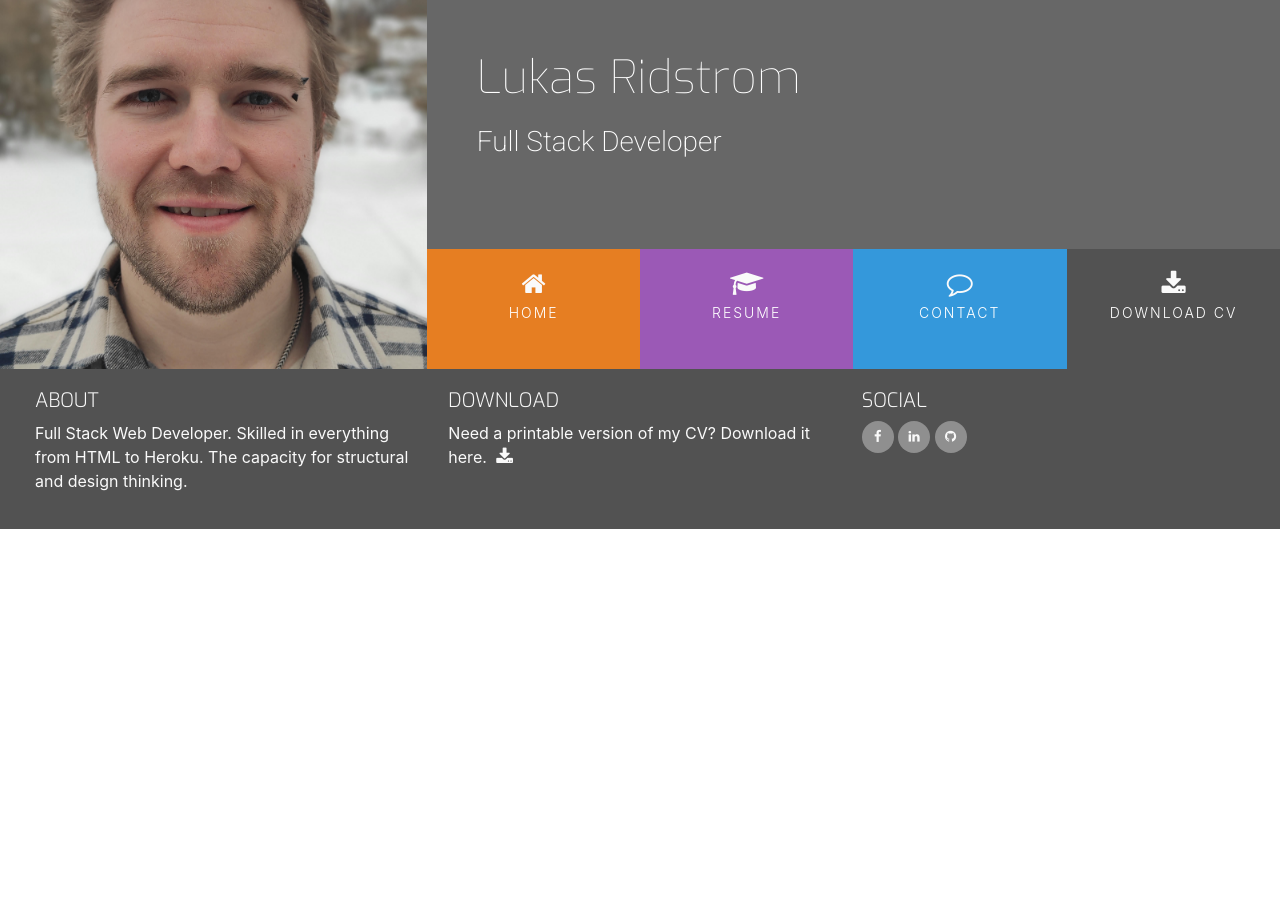
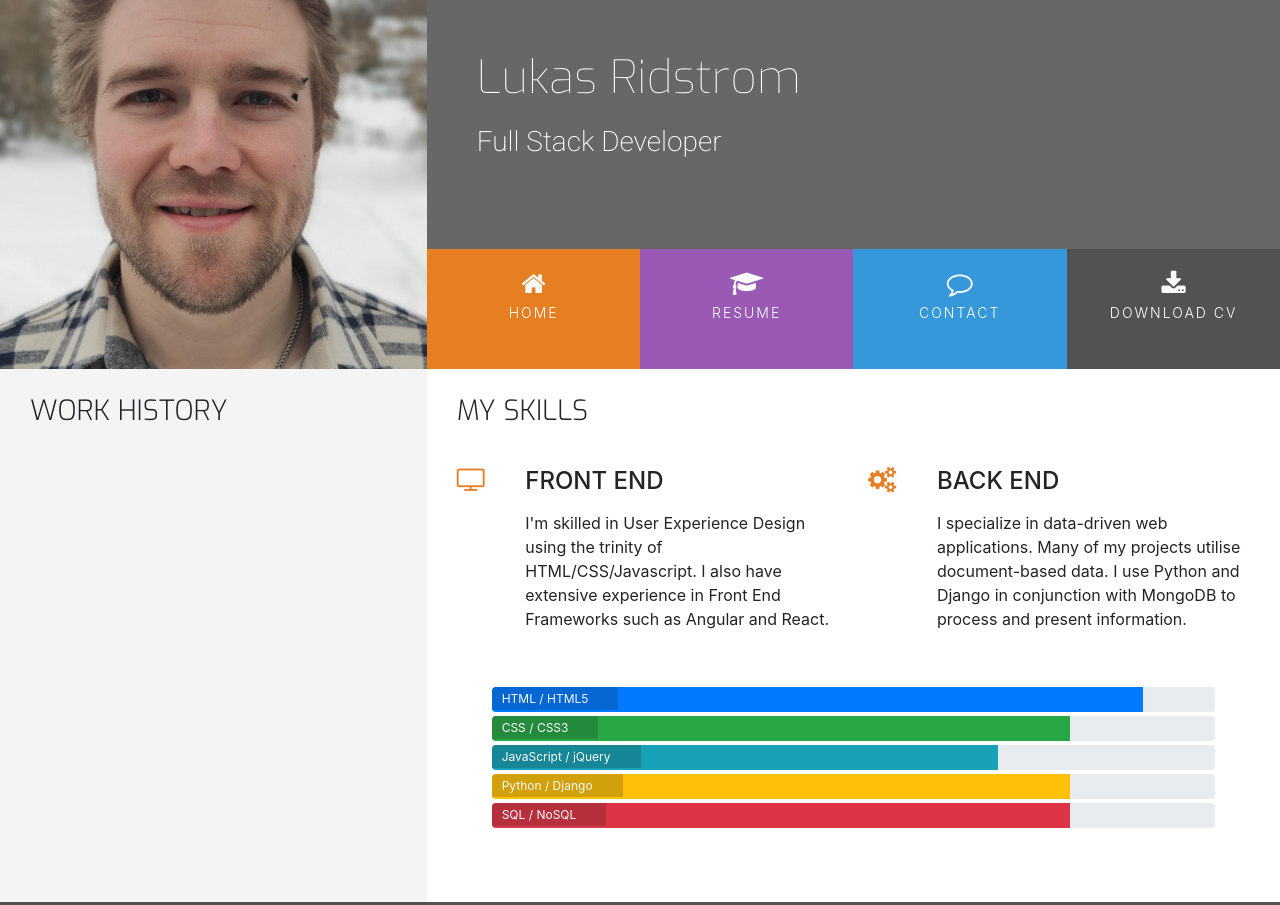
Before and after one commit to Lukasrid/resume, a plain HTML site: page resume.html in a window 1280 px wide. Shown: the top 905 px of the page. Before the commit the page ends 800 px from the top, so only its background shows below. Drawn offline with nearby package versions, Linux system fonts and the light colour scheme.

Commit message:
Start working on rsume

```diff
--- a/assets/css/style.css
+++ b/assets/css/style.css
@@ -287,4 +287,32 @@ header {
     vertical-align: top;
 }
 
-.personal-info-item .key p {}
+.personal-info-item .key p {
+    font-weight: 700;
+}
+
+.personal-info-item .value {
+    position: relative;
+    width: 60%;
+}
+
+/*------------------------------------------Skills*/
+
+.progress {
+    position: relative;
+    height: 25px;
+    margin-bottom: 4px;
+}
+
+.progress-type {
+    position: absolute;
+    left: 0px;
+    font-weight: 400;
+    padding: 3px 30px 2px 10px;
+    color: #fafafa;
+    background-color: rgba(25, 25, 25, 0.2);
+}
+
+.progress-section {
+    margin: 40px 20px;
+}
--- a/resume.html
+++ b/resume.html
@@ -24,7 +24,7 @@
                     <div class="col">
                         <ul id="nav" class="list-inline menucontainer">
                             <li class="col-6 col-sm-3 list-inline-item ui-menu-color-home menuitem">
-                                <a href="#" class="hvr-sweep-to-bottom"><i class="fa fa-home" aria-hidden="true"></i><span>Home</span></a>
+                                <a href="index.html" class="hvr-sweep-to-bottom"><i class="fa fa-home" aria-hidden="true"></i><span>Home</span></a>
                             </li>
                             <li class="col-6 col-sm-3 list-inline-item ui-menu-color-resume menuitem">
                                 <a href="#" class="hvr-sweep-to-bottom"><i class="fa fa-graduation-cap" aria-hidden="true"></i><span>Resume</span></a>
@@ -42,8 +42,87 @@
             </div>
         </div>
     </header>
-    <section>
-
+    <section class="container-fluid">
+        <div class="row">
+            <div class="col-md-4 bg-color-personal-info section-column">
+                <div class="row">
+                    <div class="col-12">
+                        <h3 class="section-heading uppercase">
+                            Work History
+                        </h3>
+                    </div>
+                </div>
+            </div>
+            <div class="col-md-8 bg-color-three-reasons section-column">
+                <div class="row">
+                    <div class="col">
+                        <h3 class="section-heading uppercase">My Skills</h3>
+                    </div>
+                </div>
+                <div class="row">
+                    <div class="col-10 ofset-1 offset-sm-0 col-sm-4 col-md-6">
+                        <div class="row">
+                            <div class="col-2">
+                                <i class="three-reasons-icon fa fa-tv" aria-hidden="true"></i>
+                            </div>
+                            <div class="col-10">
+                                <h4 class="three-reasons-heading uppercase">Front End</h4>
+                                <p>
+                                    I'm skilled in User Experience Design using the trinity of HTML/CSS/Javascript. I also have extensive experience in Front End Frameworks such as Angular and React.
+                                </p>
+                            </div>
+                        </div>
+                    </div>
+                    <div class="col-10 ofset-1 offset-sm-0 col-sm-4 col-md-6">
+                        <div class="row">
+                            <div class="col-2">
+                                <i class="three-reasons-icon fa fa-gears" aria-hidden="true"></i>
+                            </div>
+                            <div class="col-10">
+                                <h4 class="three-reasons-heading uppercase">Back End</h4>
+                                <p>
+                                    I specialize in data-driven web applications. Many of my projects utilise document-based data. I use Python and Django in conjunction with MongoDB to process and present information.
+                                </p>
+                            </div>
+                        </div>
+                    </div>
+                </div>
+                <div class="row progress-section">
+                    <div class="col">
+                        <div class="progress">
+                            <div class="progress-bar" role="progressbar" aria-valuenow="90" aria-valuemin="0" aria-valuemax="100" style="width:90%;">
+                                <span class="sr-only">90% complete</span>
+                            </div>
+                            <span class="progress-type">HTML / HTML5</span>
+                        </div>
+                        <div class="progress">
+                            <div class="progress-bar bg-success" role="progressbar" aria-valuenow="80" aria-valuemin="0" aria-valuemax="100" style="width:80%;">
+                                <span class="sr-only">80% complete</span>
+                            </div>
+                            <span class="progress-type">CSS / CSS3</span>
+                        </div>
+                        <div class="progress">
+                            <div class="progress-bar bg-info" role="progressbar" aria-valuenow="70" aria-valuemin="0" aria-valuemax="100" style="width:70%;">
+                                <span class="sr-only">70% complete</span>
+                            </div>
+                            <span class="progress-type">JavaScript / jQuery</span>
+                        </div>
+                        <div class="progress">
+                            <div class="progress-bar bg-warning" role="progressbar" aria-valuenow="80" aria-valuemin="0" aria-valuemax="100" style="width:80%;">
+                                <span class="sr-only">80% complete</span>
+                            </div>
+                            <span class="progress-type">Python / Django</span>
+                        </div>
+                        <div class="progress">
+                            <div class="progress-bar bg-danger" role="progressbar" aria-valuenow="80" aria-valuemin="0" aria-valuemax="100" style="width:80%;">
+                                <span class="sr-only">80% complete</span>
+                            </div>
+                            <span class="progress-type">SQL / NoSQL</span>
+                        </div>
+                    </div>
+                </div>
+            </div>
+        </div>
     </section>
     <footer class="container-fluid">
         <div id="footer-details" class="row">
```
Also changed, not shown: index.html (+1 -1 lines).
